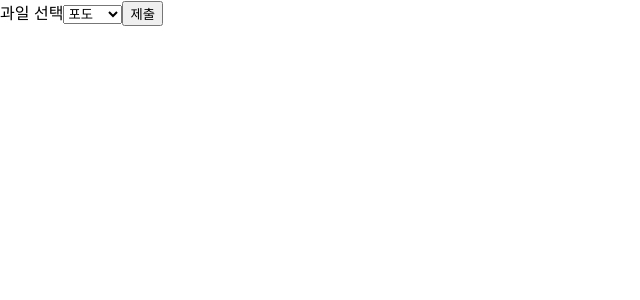
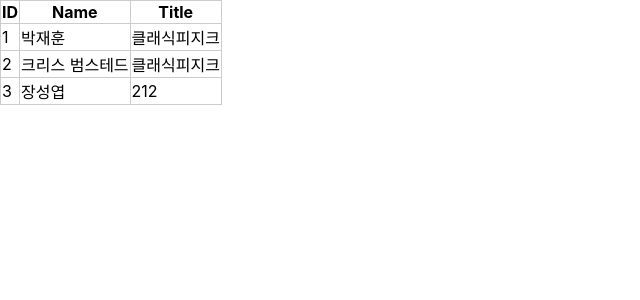
Before and after one commit to qarksangwon/ReactPractice, a React (Create React App) app in the folder sample-react/: page / in a window 1280 px wide. Shown: the top 300 px of the page, without its empty margins (0-640 px from the left). Built offline with nearby package versions, Linux system fonts and the light colour scheme.

Commit message:
Table사용으로 useEffect와 서버 연결시 데이터 흐름

```diff
--- a/sample-react/src/App.css
+++ b/sample-react/src/App.css
@@ -1,10 +1,7 @@
 .App {
   text-align: center;
 }
-.title-name {
-  background-color: royalblue;
-  color: white;
-}
+
 .App-logo {
   height: 40vmin;
   pointer-events: none;
@@ -39,3 +36,16 @@
     transform: rotate(360deg);
   }
 }
+
+.title-name {
+  background-color: royalblue;
+  color: white;
+}
+
+table {
+  border-collapse: collapse;
+}
+th,
+td {
+  border: 1px solid #ccc;
+}
--- a/sample-react/src/App.js
+++ b/sample-react/src/App.js
@@ -6,12 +6,14 @@ import "./App.css";
 // import Say from "./Say";
 // import Clock from "./Clock";
 // import EventPractice from "./EventPractice";
-import FruitSelect from "./FruitSelect";
+// import FruitSelect from "./FruitSelect";
+// import Radio from "./Radio";
+import Table from "./Table";
 
 function App() {
   return (
     <>
-      <FruitSelect />
+      <Table />
     </>
   );
 }
--- /dev/null
+++ b/sample-react/src/Radio.js
@@ -0,0 +1,50 @@
+import React, { useState } from "react";
+
+function RadioButton() {
+  const [selectedValue, setSelectedValue] = useState("apple");
+
+  function handleChange(event) {
+    setSelectedValue(event.target.value);
+  }
+
+  return (
+    <div>
+      <label htmlFor="apple">
+        <input
+          type="radio"
+          name="fruits"
+          id="apple"
+          value="apple"
+          onChange={handleChange}
+        />
+        사과
+      </label>
+      <br />
+      <label htmlFor="orange">
+        <input
+          type="radio"
+          name="fruits"
+          id="orange"
+          value="orange"
+          onChange={handleChange}
+        />
+        오렌지
+      </label>
+      <br />
+      <label htmlFor="strawberry">
+        <input
+          type="radio"
+          name="fruits"
+          id="strawberry"
+          value="strawberry"
+          onChange={handleChange}
+        />
+        딸기
+      </label>
+      <br />
+      <p>Selected value: {selectedValue}</p>
+    </div>
+  );
+}
+
+export default RadioButton;
--- /dev/null
+++ b/sample-react/src/Table.js
@@ -0,0 +1,43 @@
+import "./App.css";
+import { useEffect, useState } from "react";
+
+const Table = () => {
+  const data = [
+    { id: 1, name: "박재훈", title: "클래식피지크" },
+    { id: 2, name: "크리스 범스테드", title: "클래식피지크" },
+    { id: 3, name: "장성엽", title: "212" },
+  ];
+  const [mapData, setMapData] = useState("");
+
+  useEffect(() => {
+    setMapData(data);
+  }, []);
+
+  const handleTableRowClick = (item) => {
+    console.log(item);
+  };
+  return (
+    <table>
+      <thead>
+        <tr>
+          <th>ID</th>
+          <th>Name</th>
+          <th>Title</th>
+        </tr>
+      </thead>
+      <tbody>
+        {mapData &&
+          data.map((item) => (
+            // onClick 발생 시 handletableRowClick 실행
+            <tr key={item.id} onClick={() => handleTableRowClick(item)}>
+              <td>{item.id}</td>
+              <td>{item.name}</td>
+              <td>{item.title}</td>
+            </tr>
+          ))}
+      </tbody>
+    </table>
+  );
+};
+
+export default Table;
```
